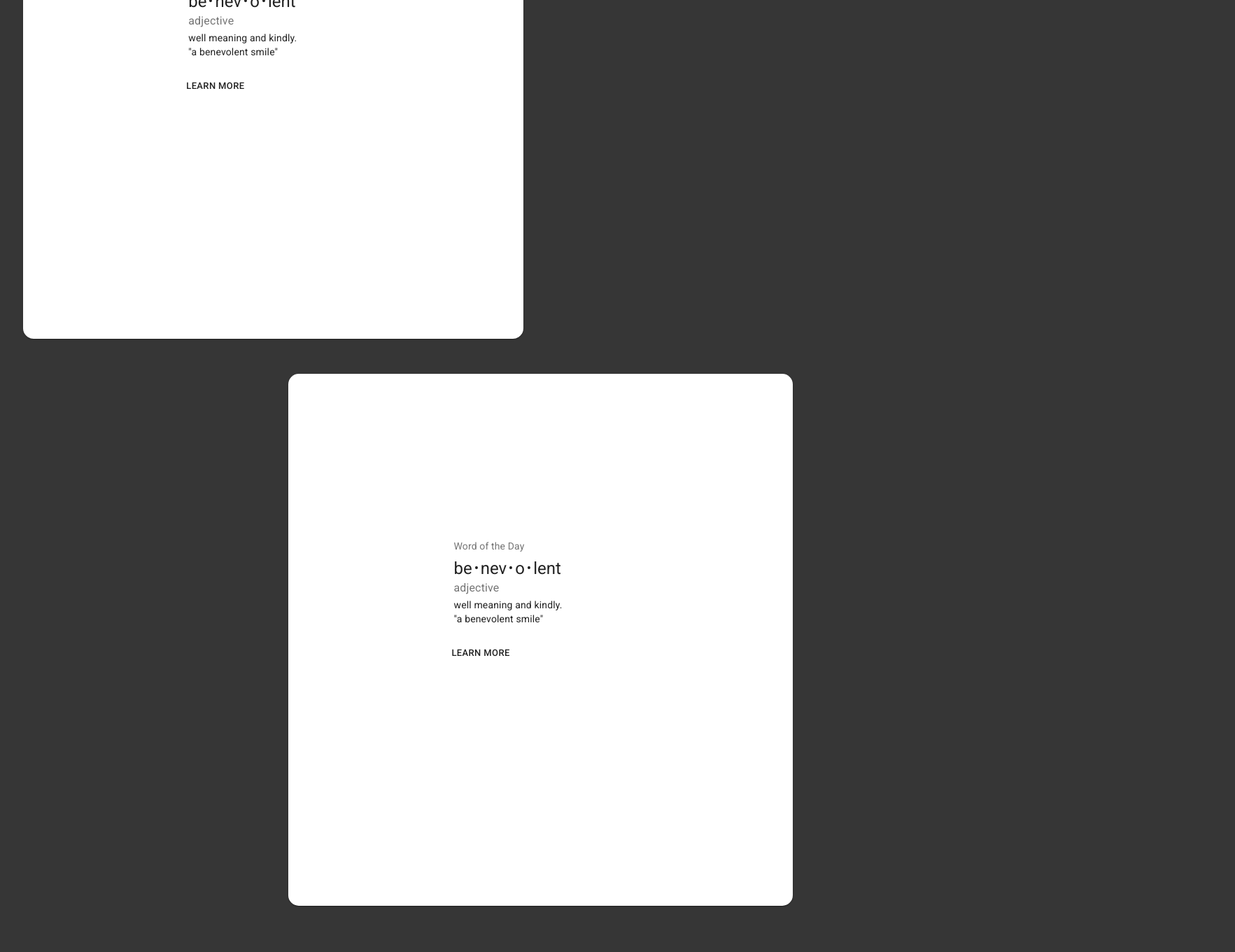
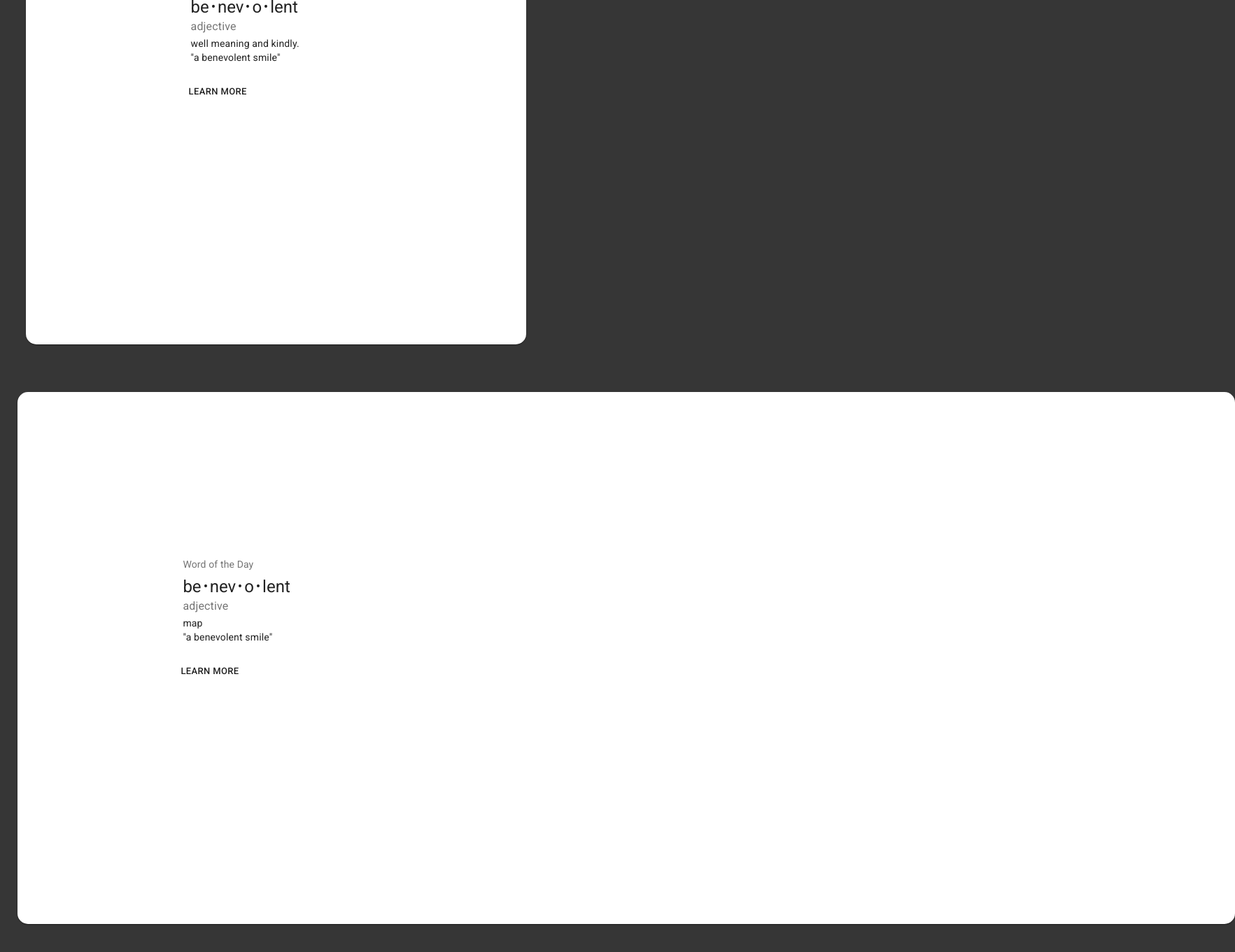
Before and after one commit to cervantesnathalia/work_buddies, a React (Create React App) app in the folder frontend-test/my-app/: page / in a window 1280 px wide. Shown: the part 534-1894 px from the top of the page at 70% size, 1765 px wide, since content can reach past the window. Before the commit the page ends 1848 px from the top, so only its background shows below. Built offline with nearby package versions, Linux system fonts and the light colour scheme.

Commit message:
map card right position

```diff
--- a/frontend-test/my-app/src/Components/Dashboard.js
+++ b/frontend-test/my-app/src/Components/Dashboard.js
@@ -1,8 +1,9 @@
 import React, { Component } from "react";
 import TopNavigation from "./TopNavigation";
 import SearchBar from "./SearchBar";
-import SimpleCard from "./SimpleCard"
+import SimpleCard from "./SimpleCard";
 import Maps from "./Maps";
+import Grid from "@material-ui/core/Grid";
 
 class Dashboard extends Component {
   //to hold the state and allows another function permission to use this method
@@ -18,8 +19,15 @@ class Dashboard extends Component {
       <div>
         <TopNavigation />
         <SearchBar />
-        <SimpleCard />
-        <Maps />
+
+        <Grid container spacing={1} alignItems="flex-end">
+          <Grid item>
+            <SimpleCard />
+          </Grid>
+          <Grid item>
+            <Maps />
+          </Grid>
+        </Grid>
       </div>
     );
   }
--- a/frontend-test/my-app/src/Components/Maps.js
+++ b/frontend-test/my-app/src/Components/Maps.js
@@ -8,10 +8,11 @@ import Typography from '@material-ui/core/Typography';
 
 const useStyles = makeStyles({
   card: {
-    minWidth: 75,
+    minWidth: 1300,
     padding: '220px',
     borderRadius: '15px',
     height: '40vh',
+
 
   },
   bullet: {
@@ -34,7 +35,8 @@ export default function SimpleCard() {
   const bull = <span className={classes.bullet}>•</span>;
 
   return (
-    <div style={{marginTop:'25px', margin: '10px 11% 20px 32%'}}>
+    // <div style={{marginTop:'25px', margin: '10px 100% 50px 2%'}}>
+    <div style={{marginTop:'50px', margin: '10px 50% 50px 1%'}}>
     <Card className={classes.card}>
       <CardContent>
         <Typography className={classes.title} color="textSecondary" gutterBottom>
@@ -51,7 +53,7 @@ export default function SimpleCard() {
           adjective
         </Typography>
         <Typography variant="body2" component="p">
-          well meaning and kindly.
+          map
           <br />
           {'"a benevolent smile"'}
         </Typography>
--- a/frontend-test/my-app/src/Components/SimpleCard.js
+++ b/frontend-test/my-app/src/Components/SimpleCard.js
@@ -33,7 +33,7 @@ export default function SimpleCard() {
   const bull = <span className={classes.bullet}>•</span>;
 
   return (
-    <div style={{marginTop:'25px', margin: '10px 100% 50px 2%'}}>
+    <div style={{marginTop:'25px', margin: '8px 80% 50px 4%'}}>
     <Card className={classes.card}>
       <CardContent>
         <Typography className={classes.title} color="textSecondary" gutterBottom>
```
